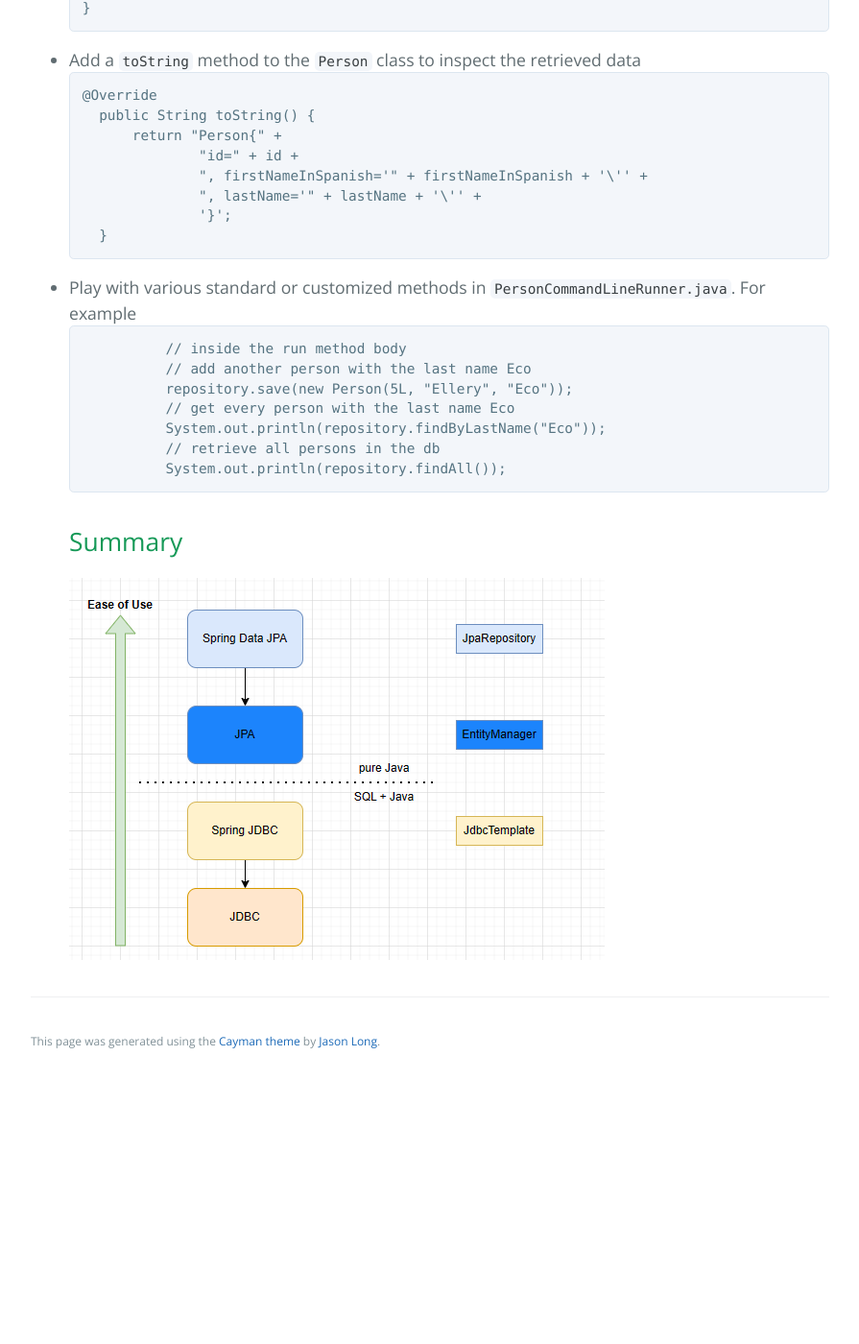
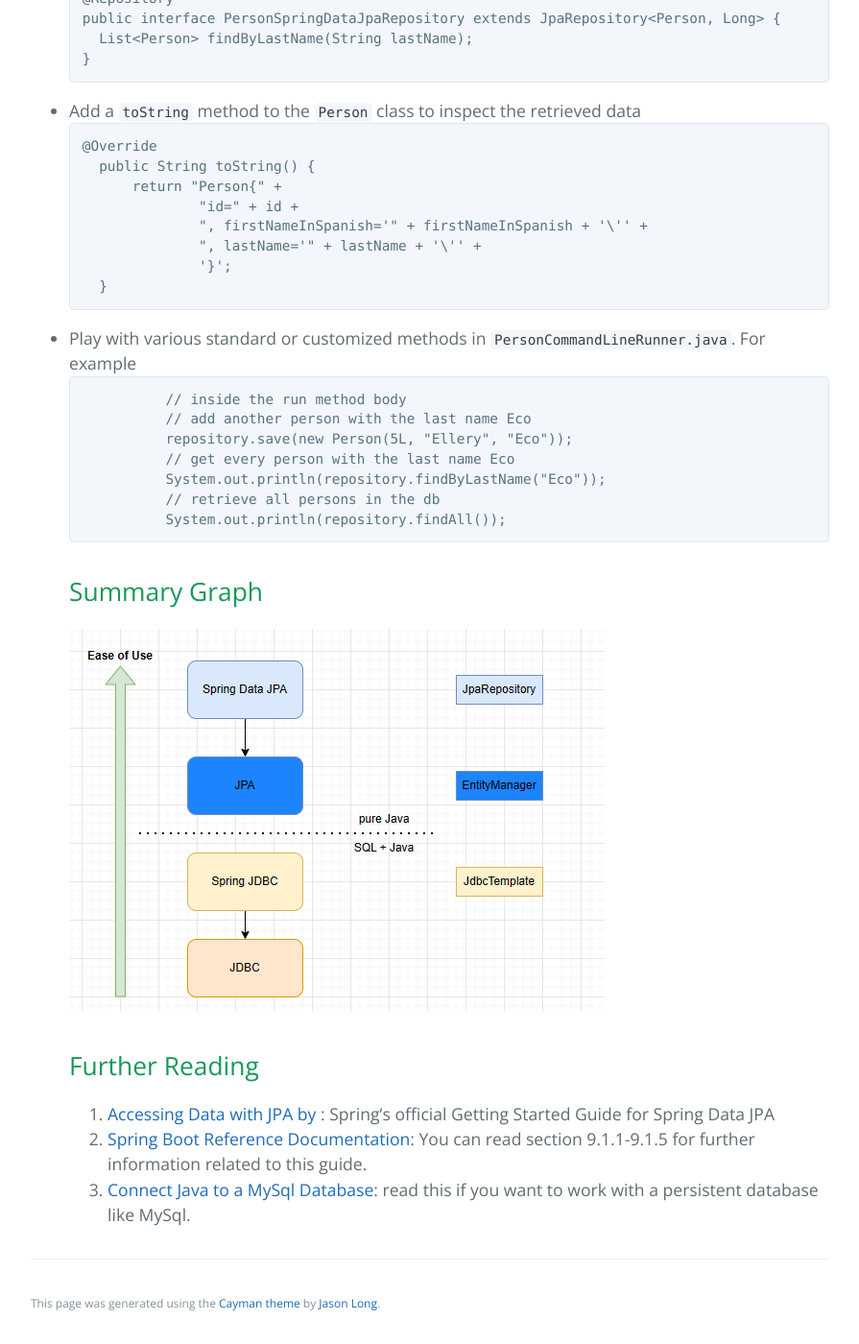
Before and after one commit to learning-software-engineering/learning-software-engineering.github.io, a Jekyll site: the page built from Topics/Tech_Stacks/Learning_Spring_Data_JPA.md, in a window 1280 px wide and 1400 px high, scrolled down 6936 px. Shown: the whole window at 96% size, without its empty margins (192-1087 px from the left). Built offline with Jekyll 4.4.1, drawn with Linux system fonts in a browser that asks for light colours; our own code applies the rules of GitHub Pages for plain Markdown files; before the commit the page ends 8063 px from its top, so only the background shows below that; some of the changed text lies outside the part shown.

Commit message:
Added a further reading section

````diff
--- a/Topics/Tech_Stacks/Learning_Spring_Data_JPA.md
+++ b/Topics/Tech_Stacks/Learning_Spring_Data_JPA.md
@@ -21,6 +21,8 @@ Make sure you have installed an [IDE](https://www.jetbrains.com/idea/download),
 * [Step 3 - Storing and Deleting Data Using Spring JDBC](#step-3---storing-and-deleting-data-using-spring-jdbc)
 * [Step 4 - Storing and Deleting Data Using JPA](#step-4---storing-and-deleting-data-using-jpa)
 * [Step 5 - Storing, Deleting, and Retrieving Data Using Spring Data JPA ](#step-5---storing-deleting-and-retrieving-data-using-spring-data-jpa)
+* [Summary Graph](#summary-graph)
+* [Further Reading](#further-reading)
 
 
 ## Step 1 - Initializing A Spring Boot Application
@@ -288,5 +290,9 @@ public interface PersonSpringDataJpaRepository extends JpaRepository<Person, Lon
             // retrieve all persons in the db
             System.out.println(repository.findAll());
 ```
-## Summary
+## Summary Graph
 ![Summary](https://github.com/learning-software-engineering/learning-software-engineering.github.io/blob/springdatajpa/Topics/Tech_Stacks/Learning_Spring_Data_JPA_Graphics/img_1.png)
+## Further Reading
+1. [Accessing Data with JPA by ](https://spring.io/guides/gs/accessing-data-jpa/): Spring's official Getting Started Guide for Spring Data JPA
+2. [Spring Boot Reference Documentation](https://docs.spring.io/spring-boot/docs/3.0.0-M3/reference/htmlsingle/#data.sql): You can read section 9.1.1-9.1.5 for further information related to this guide.
+3. [Connect Java to a MySql Database](https://www.baeldung.com/java-connect-mysql): read this if you want to work with a persistent database like MySql.
````
